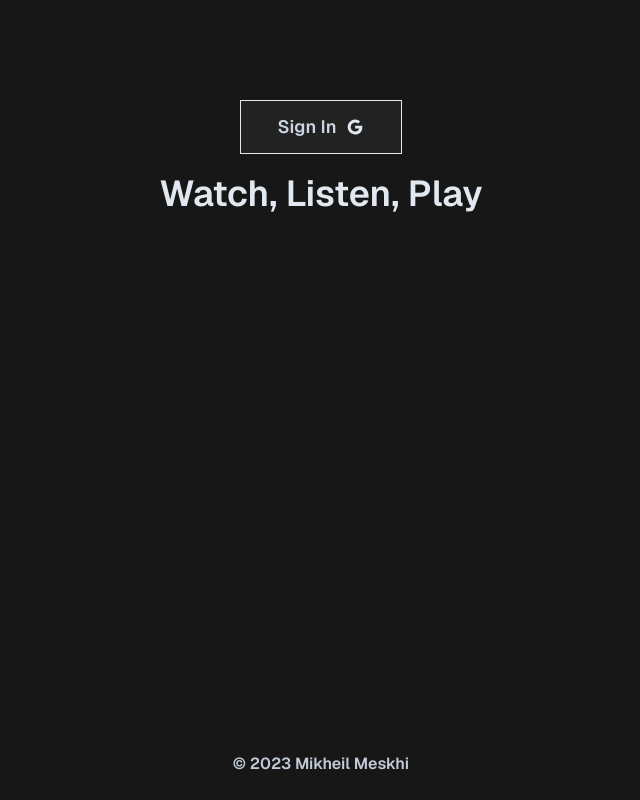
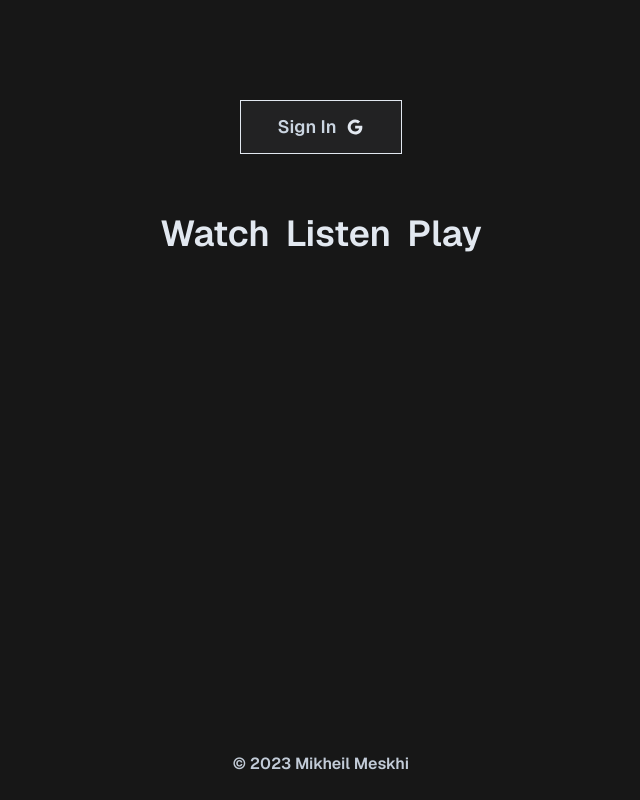
Before and after one commit to MMeskhi/ListMM, a Next.js app: page / in a window 1280 px wide. Shown: the whole page, without its empty margins (319-959 px from the left). Built offline with nearby package versions, Linux system fonts and the light colour scheme; no server answers.

Commit message:
add structure changes

```diff
--- a/app/(lists)/watch/page.jsx
+++ b/app/(lists)/watch/page.jsx
@@ -1,5 +1,5 @@
 import React from "react";
-import Movies from "@/components/movies";
+import Movies from "@/components/watchPage/movies";
 import { getServerSession } from "next-auth";
 import { redirectIfNotAuthenticated } from "@/lib/session";
 
--- a/app/page.jsx
+++ b/app/page.jsx
@@ -1,7 +1,9 @@
+import Intro from "@/components/intro";
+
 export default function Home() {
   return (
     <section className="flex items-center justify-center">
-      <h1 className="text-slate-200 text-4xl">Watch, Listen, Play</h1>
+      <Intro />
     </section>
   );
 }
--- a/components/footer.jsx
+++ b/components/footer.jsx
@@ -29,7 +29,7 @@ export default function Footer() {
           initial={{ y: 20, opacity: 0 }}
           whileInView={{ y: 0, opacity: 1 }}
           viewport={{ once: true }}
-          transition={{ delay: 0.1 }}
+          transition={{ delay: 1 }}
         >
           &copy; 2023 Mikheil Meskhi
         </motion.div>
--- /dev/null
+++ b/components/intro.jsx
@@ -0,0 +1,33 @@
+"use client";
+import React from "react";
+import { motion } from "framer-motion";
+
+export default function Intro() {
+  return (
+    <div className="mt-10">
+      <h1 className="text-slate-200 text-4xl flex gap-4">
+        <motion.span
+          initial={{ y: 40, opacity: 0 }}
+          animate={{ y: 0, opacity: 1 }}
+          transition={{ delay: 0.1 }}
+        >
+          Watch
+        </motion.span>
+        <motion.span
+          initial={{ y: -40, opacity: 0 }}
+          animate={{ y: 0, opacity: 1 }}
+          transition={{ delay: 0.4 }}
+        >
+          Listen
+        </motion.span>
+        <motion.span
+          initial={{ y: 40, opacity: 0 }}
+          animate={{ y: 0, opacity: 1 }}
+          transition={{ delay: 0.7 }}
+        >
+          Play
+        </motion.span>
+      </h1>
+    </div>
+  );
+}
--- a/components/listBoard.jsx
+++ b/components/listBoard.jsx
@@ -1,9 +1,15 @@
+"use client";
 import React from "react";
+import { motion } from "framer-motion";
 
 export default function MainLayout({ children }) {
   return (
-    <section className="overflow-auto border border-slate-800 shadow-md h-[70vh] w-full bg-slate-950 py-4 container mx-auto px-4">
+    <motion.section
+      className="overflow-auto border border-slate-800 shadow-md h-[70vh] w-full bg-slate-950 py-4 container mx-auto px-4"
+      initial={{ y: 20, opacity: 0 }}
+      animate={{ y: 0, opacity: 1 }}
+    >
       {children}
-    </section>
+    </motion.section>
   );
 }
--- a/components/modal.jsx
+++ b/components/modal.jsx
@@ -9,7 +9,7 @@ import {
   DialogTrigger,
 } from "@/components/ui/dialog";
 
-import MoviesAdd from "./moviesAdd";
+import MoviesAdd from "./watchPage/moviesAdd";
 
 export function Modal({ setSelectedMovies }) {
   return (
--- a/components/navbar.jsx
+++ b/components/navbar.jsx
@@ -11,7 +11,7 @@ export default function Navbar() {
     <header className="my-5 container mx-auto max-w-screen-2xl">
       {status === "authenticated" ? (
         <div className="flex justify-between items-center gap-8">
-          <Link href="/watch" className="text-slate-200 text-3xl">
+          <Link href="/" className="text-slate-200 text-3xl">
             ListMM
           </Link>
           <nav className="">
@@ -56,7 +56,7 @@ export default function Navbar() {
             className="flex justify-center items-center gap-2 text-slate-300 border text-lg border-slate-200 px-9 py-3 bg-slate-200 bg-opacity-5 hover:bg-opacity-0 hover:text-slate-300 hover:border-slate-300 duration-200"
           >
             Sign In
-            <AiOutlineGoogle class="text-xl text-slate-200" />
+            <AiOutlineGoogle className="text-xl text-slate-200" />
           </button>
         </div>
       )}
--- a/components/searchResult.jsx
+++ b/components/searchResult.jsx
@@ -8,7 +8,7 @@ export default function SearchResults({ results, onMovieClick }) {
         .map((movie) => (
           <div
             key={movie.id}
-            className="w-32 h-42"
+            className="w-32 h-42 border"
             onClick={() => onMovieClick(movie)}
           >
             <Image
@@ -18,7 +18,9 @@ export default function SearchResults({ results, onMovieClick }) {
               height={200}
               className="object-cover w-28 h-[160px] rounded-sm"
             />
-            <h2 className="truncate">{movie.title}</h2>
+            <h2 className="truncate ">
+              {movie.title} ({movie.release_date.split("-")[0]})
+            </h2>
           </div>
         ))}
     </div>
--- a/components/movies.jsx
+++ b/components/watchPage/movies.jsx
@@ -1,14 +1,14 @@
 "use client";
 import React, { useState } from "react";
 import { Modal } from "@/components/modal";
-import MovieList from "@/components/movieList";
+import WatchList from "@/components/watchPage/watchList";
 
 export default function Home() {
   const [selectedMovies, setSelectedMovies] = useState([]);
   return (
     <>
       <Modal setSelectedMovies={setSelectedMovies} />
-      <MovieList movies={selectedMovies} />
+      <WatchList movies={selectedMovies} />
     </>
   );
 }
--- a/components/moviesAdd.jsx
+++ b/components/watchPage/moviesAdd.jsx
@@ -1,8 +1,8 @@
 "use client";
 import React, { useState } from "react";
-import SearchBar from "./searchBar";
-import SearchResults from "./searchResult";
-import { searchMovies } from "../lib/api";
+import SearchBar from "../searchBar";
+import SearchResults from "../searchResult";
+import { searchMovies } from "../../lib/api";
 import { toast } from "react-toastify";
 import "react-toastify/dist/ReactToastify.css";
 
--- a/components/movieList.jsx
+++ b/components/watchPage/watchList.jsx
@@ -2,7 +2,7 @@
 import React from "react";
 import Image from "next/image";
 
-export default function MovieList({ movies }) {
+export default function WatchList({ movies }) {
   return (
     <div className="mt-8 h-full flex gap-4 flex-wrap">
       {movies &&
```
